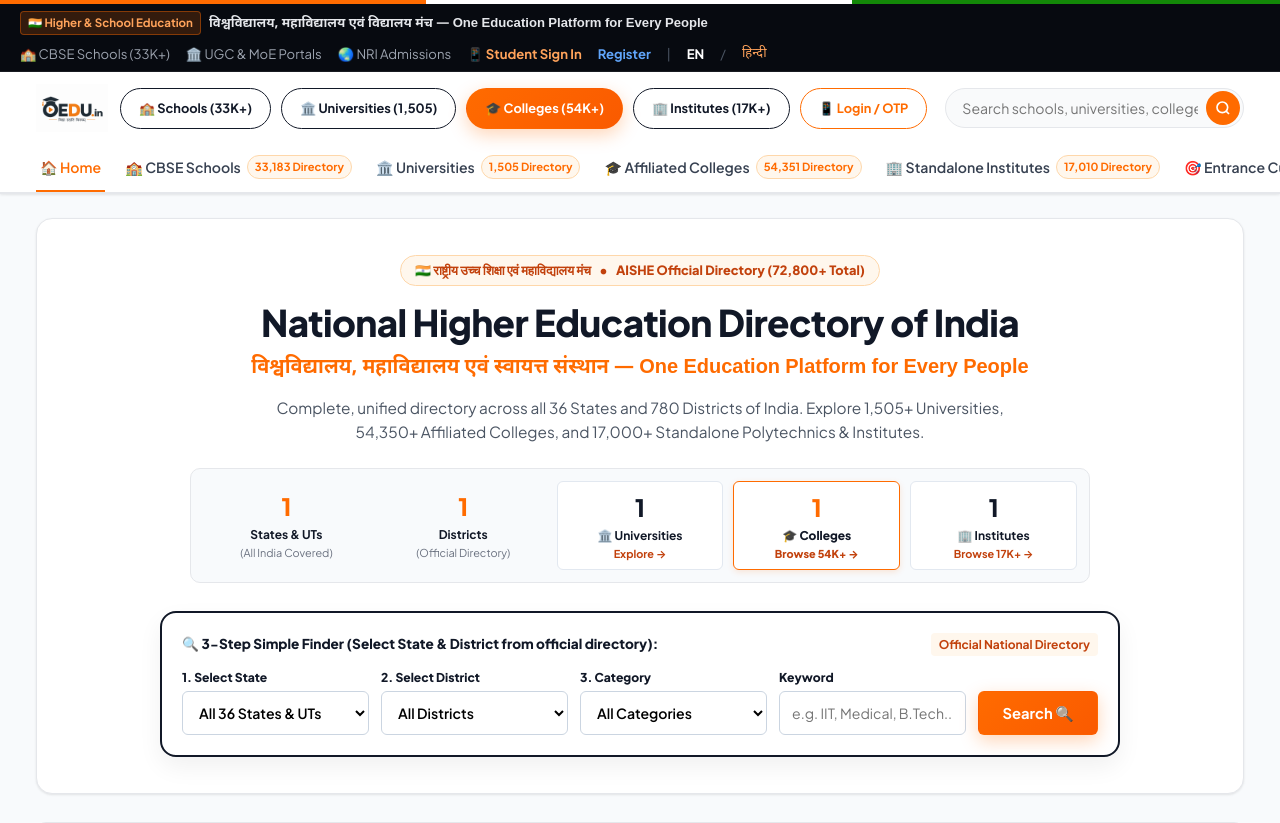
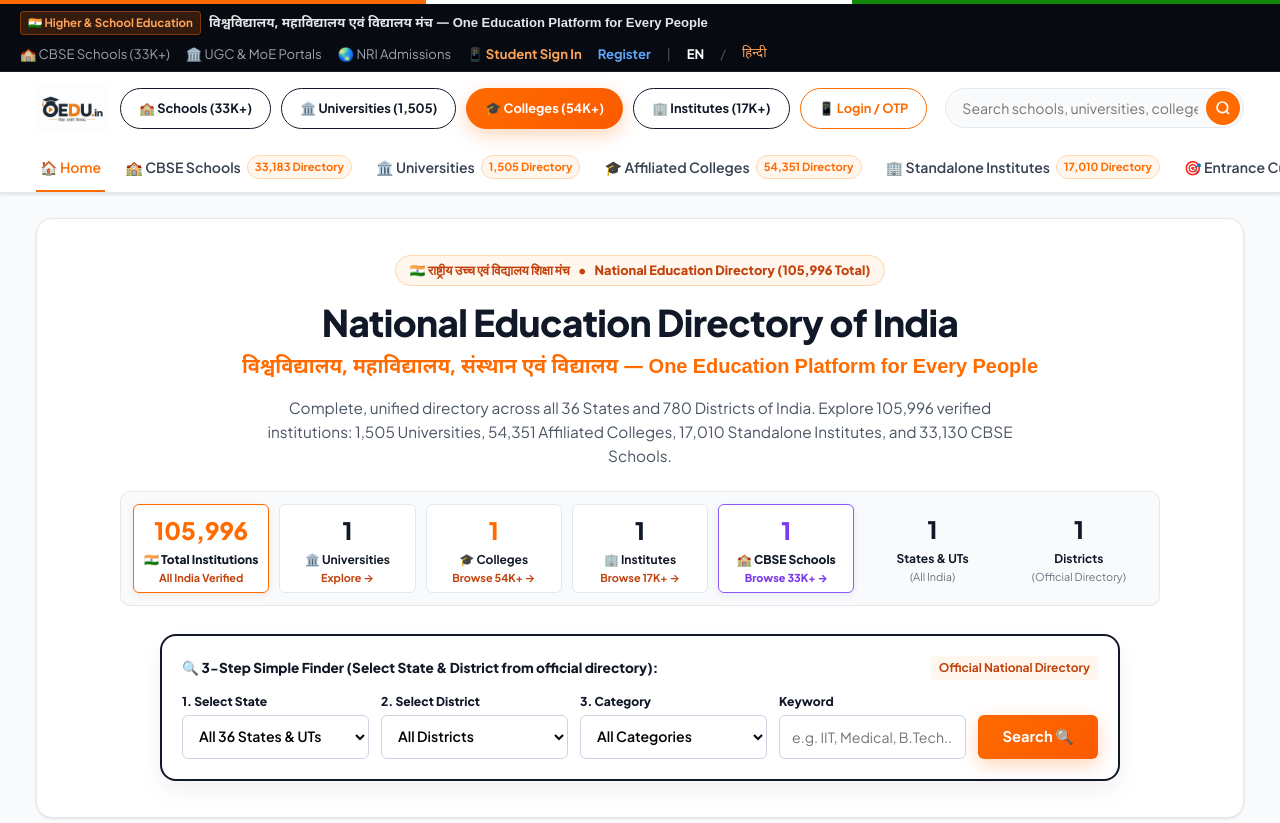
Before and after one commit to kgauravindia/oedu, a PHP site: page /index.php in a window 1280 px wide. Shown: the top 823 px of the page. Run offline with PHP 8.4, Linux system fonts and the light colour scheme; tables that the repository leaves empty or names only in its code hold one stand-in row (values such as "Sample post"); a stand-in replaces the project's code that opens the database connection.

Commit message:
Update homepage statistics and metadata for 105,996 total verified institutions including CBSE schools

```diff
--- a/index.php
+++ b/index.php
@@ -9,11 +9,32 @@ $statesStmt = $pdo->query("SELECT DISTINCT state FROM op_sdb WHERE state IS NOT
 $allStates = $statesStmt->fetchAll(PDO::FETCH_COLUMN);
 
 // 2. National Stats
-$totalStatesCount = (int) $pdo->query("SELECT COUNT(DISTINCT state) FROM op_sdb")->fetchColumn();
-$totalDistrictsCount = (int) $pdo->query("SELECT COUNT(DISTINCT district) FROM op_sdb")->fetchColumn();
-$totalUniversities = (int) $pdo->query("SELECT COUNT(*) FROM university")->fetchColumn();
-$totalColleges = (int) $pdo->query("SELECT COUNT(*) FROM college")->fetchColumn();
-$totalInstitutes = (int) $pdo->query("SELECT COUNT(*) FROM institute")->fetchColumn();
+try {
+    $totalStatesCount = (int) $pdo->query("SELECT COUNT(DISTINCT state) FROM op_sdb")->fetchColumn();
+    $totalDistrictsCount = (int) $pdo->query("SELECT COUNT(DISTINCT district) FROM op_sdb")->fetchColumn();
+    $totalUniversities = (int) $pdo->query("SELECT COUNT(*) FROM university")->fetchColumn();
+    $totalColleges = (int) $pdo->query("SELECT COUNT(*) FROM college")->fetchColumn();
+    $totalInstitutes = (int) $pdo->query("SELECT COUNT(*) FROM institute")->fetchColumn();
+    $totalSchools = (int) $pdo->query("SELECT COUNT(*) FROM `school`")->fetchColumn();
+} catch (Throwable $e) {
+    $totalStatesCount = 36;
+    $totalDistrictsCount = 780;
+    $totalUniversities = 1505;
+    $totalColleges = 54351;
+    $totalInstitutes = 17010;
+    $totalSchools = 33130;
+}
+
+$totalInstitutions = $totalUniversities + $totalColleges + $totalInstitutes + $totalSchools;
+if ($totalInstitutions < 100000) {
+    $totalStatesCount = $totalStatesCount ?: 36;
+    $totalDistrictsCount = $totalDistrictsCount ?: 780;
+    $totalUniversities = $totalUniversities ?: 1505;
+    $totalColleges = $totalColleges ?: 54351;
+    $totalInstitutes = $totalInstitutes ?: 17010;
+    $totalSchools = $totalSchools ?: 33130;
+    $totalInstitutions = 105996;
+}
 
 // 3. User Filter Inputs
 $selectedState = trim($_GET['state'] ?? '');
@@ -57,56 +78,66 @@ $universities = $instStmt->fetchAll();
 $stateCountStmt = $pdo->query("SELECT state, COUNT(*) as c FROM university GROUP BY state");
 $stateCounts = $stateCountStmt->fetchAll(PDO::FETCH_KEY_PAIR);
 
-$pageTitle = 'Online Education — National Higher Education Directory of India | 72,000+ Institutions';
-$pageDesc = 'Official AISHE directory of 1,505+ Universities, 54,351+ Colleges, and 17,010+ Standalone Institutes across all 36 States & 780 Districts of India.';
+$pageTitle = 'Online Education — National Education Directory of India | 105,996 Verified Institutions';
+$pageDesc = 'Official National Directory of 105,996 verified institutions across all 36 States & 780 Districts of India: 1,505 Universities, 54,351 Colleges, 17,010 Standalone Institutes, and 33,130 CBSE Schools.';
 require_once __DIR__ . '/includes/header.php';
 ?>
 
 <!-- Simple, High-Contrast National Portal Hero (White, Black, Orange) -->
 <section style="background: #FFFFFF; border: 1px solid var(--border-color); border-radius: var(--radius-lg); padding: 36px 20px; margin-bottom: 28px; box-shadow: var(--shadow-sm); text-align: center;">
     <div style="display: inline-flex; align-items: center; gap: 8px; background: var(--orange-light); border: 1.5px solid var(--orange-border); color: var(--orange-dark); font-size: 0.8rem; font-weight: 800; padding: 4px 14px; border-radius: 999px; margin-bottom: 14px;">
-        <span>🇮🇳 राष्ट्रीय उच्च शिक्षा एवं महाविद्यालय मंच</span>
+        <span>🇮🇳 राष्ट्रीय उच्च एवं विद्यालय शिक्षा मंच</span>
         <span>•</span>
-        <span>AISHE Official Directory (72,800+ Total)</span>
+        <span>National Education Directory (105,996 Total)</span>
     </div>
 
     <h1 style="font-size: 2.3rem; font-weight: 800; color: #111827; letter-spacing: -0.6px; line-height: 1.2; margin-bottom: 8px;">
-        National Higher Education Directory of India
+        National Education Directory of India
     </h1>
     <div style="font-family: var(--font-hindi); font-size: 1.25rem; font-weight: 700; color: var(--orange); margin-bottom: 12px;">
-        विश्वविद्यालय, महाविद्यालय एवं स्वायत्त संस्थान — One Education Platform for Every People
+        विश्वविद्यालय, महाविद्यालय, संस्थान एवं विद्यालय — One Education Platform for Every People
     </div>
     <p style="font-size: 0.96rem; color: #4B5563; max-width: 760px; margin: 0 auto 24px; line-height: 1.55;">
-        Complete, unified directory across all 36 States and 780 Districts of India. Explore 1,505+ Universities, 54,350+ Affiliated Colleges, and 17,000+ Standalone Polytechnics & Institutes.
+        Complete, unified directory across all 36 States and 780 Districts of India. Explore 105,996 verified institutions: 1,505 Universities, 54,351 Affiliated Colleges, 17,010 Standalone Institutes, and 33,130 CBSE Schools.
     </p>
 
     <!-- National Statistics Bar (Direct clickable portals) -->
-    <div style="display: grid; grid-template-columns: repeat(auto-fit, minmax(140px, 1fr)); gap: 10px; max-width: 900px; margin: 0 auto 28px; padding: 12px; background: #F8FAFC; border: 1px solid var(--border-color); border-radius: var(--radius-md);">
-        <div style="padding: 6px;">
-            <div style="font-size: 1.5rem; font-weight: 800; color: var(--orange);"><?= $totalStatesCount ?></div>
-            <div style="font-size: 0.75rem; font-weight: 700; color: #111827;">States & UTs</div>
-            <div style="font-size: 0.68rem; color: #6B7280;">(All India Covered)</div>
-        </div>
-        <div style="padding: 6px;">
-            <div style="font-size: 1.5rem; font-weight: 800; color: var(--orange);"><?= $totalDistrictsCount ?></div>
-            <div style="font-size: 0.75rem; font-weight: 700; color: #111827;">Districts</div>
-            <div style="font-size: 0.68rem; color: #6B7280;">(Official Directory)</div>
+    <div style="display: grid; grid-template-columns: repeat(auto-fit, minmax(130px, 1fr)); gap: 10px; max-width: 1040px; margin: 0 auto 28px; padding: 12px; background: #F8FAFC; border: 1px solid var(--border-color); border-radius: var(--radius-md);">
+        <div style="padding: 6px; background: #FFFFFF; border: 1.5px solid var(--orange); border-radius: 6px; box-shadow: 0 2px 6px rgba(255,107,0,0.12);">
+            <div style="font-size: 1.5rem; font-weight: 800; color: var(--orange);"><?= number_format($totalInstitutions) ?></div>
+            <div style="font-size: 0.75rem; font-weight: 800; color: #111827;">🇮🇳 Total Institutions</div>
+            <div style="font-size: 0.68rem; color: var(--orange-dark); font-weight: 700;">All India Verified</div>
         </div>
         <a href="institution.php" style="padding: 6px; display: block; background: #FFFFFF; border: 1px solid #E2E8F0; border-radius: 6px;">
             <div style="font-size: 1.5rem; font-weight: 800; color: #111827;"><?= number_format($totalUniversities) ?></div>
             <div style="font-size: 0.75rem; font-weight: 700; color: #111827;">🏛️ Universities</div>
             <div style="font-size: 0.68rem; color: var(--orange-dark); font-weight: 700;">Explore →</div>
         </a>
-        <a href="college.php" style="padding: 6px; display: block; background: #FFFFFF; border: 1.5px solid var(--orange); border-radius: 6px; box-shadow: 0 2px 6px rgba(255,107,0,0.15);">
+        <a href="college.php" style="padding: 6px; display: block; background: #FFFFFF; border: 1px solid #E2E8F0; border-radius: 6px;">
             <div style="font-size: 1.5rem; font-weight: 800; color: var(--orange);"><?= number_format($totalColleges) ?></div>
-            <div style="font-size: 0.75rem; font-weight: 800; color: #111827;">🎓 Colleges</div>
-            <div style="font-size: 0.68rem; color: var(--orange-dark); font-weight: 800;">Browse 54K+ →</div>
+            <div style="font-size: 0.75rem; font-weight: 700; color: #111827;">🎓 Colleges</div>
+            <div style="font-size: 0.68rem; color: var(--orange-dark); font-weight: 700;">Browse 54K+ →</div>
         </a>
         <a href="institute.php" style="padding: 6px; display: block; background: #FFFFFF; border: 1px solid #E2E8F0; border-radius: 6px;">
             <div style="font-size: 1.5rem; font-weight: 800; color: #111827;"><?= number_format($totalInstitutes) ?></div>
             <div style="font-size: 0.75rem; font-weight: 700; color: #111827;">🏢 Institutes</div>
             <div style="font-size: 0.68rem; color: var(--orange-dark); font-weight: 700;">Browse 17K+ →</div>
         </a>
+        <a href="school.php" style="padding: 6px; display: block; background: #FFFFFF; border: 1.5px solid #8B5CF6; border-radius: 6px; box-shadow: 0 2px 6px rgba(139,92,246,0.12);">
+            <div style="font-size: 1.5rem; font-weight: 800; color: #7C3AED;"><?= number_format($totalSchools) ?></div>
+            <div style="font-size: 0.75rem; font-weight: 800; color: #111827;">🏫 CBSE Schools</div>
+            <div style="font-size: 0.68rem; color: #7C3AED; font-weight: 800;">Browse 33K+ →</div>
+        </a>
+        <div style="padding: 6px;">
+            <div style="font-size: 1.5rem; font-weight: 800; color: #111827;"><?= $totalStatesCount ?></div>
+            <div style="font-size: 0.75rem; font-weight: 700; color: #111827;">States &amp; UTs</div>
+            <div style="font-size: 0.68rem; color: #6B7280;">(All India)</div>
+        </div>
+        <div style="padding: 6px;">
+            <div style="font-size: 1.5rem; font-weight: 800; color: #111827;"><?= $totalDistrictsCount ?></div>
+            <div style="font-size: 0.75rem; font-weight: 700; color: #111827;">Districts</div>
+            <div style="font-size: 0.68rem; color: #6B7280;">(Official Directory)</div>
+        </div>
     </div>
 
     <!-- 3-STEP EASY FINDER FORM -->
```
